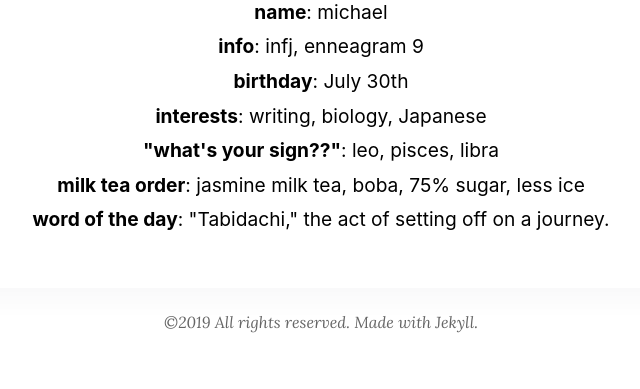
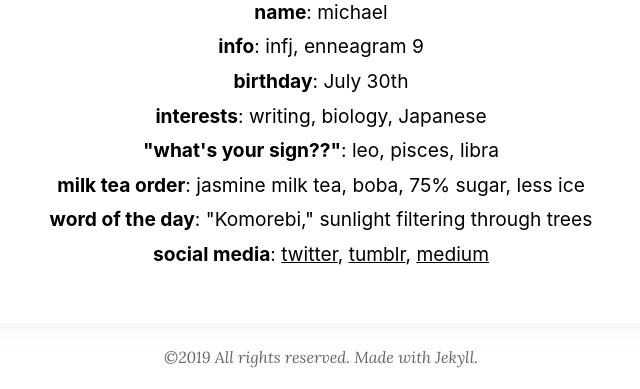
Before and after one commit to lycheekimchi/lycheekimchi.github.io, a Jekyll site: the page built from _pages/about.md, in a window 1280 px wide, cut to the strip 703-1092 px from the top of the page. Shown: the whole strip, without its empty margins (319-959 px from the left). Built offline with Jekyll 4.4.1, drawn with Linux system fonts in a browser that asks for light colours; some web fonts are replaced; before the commit the page ends 1058 px from its top, so only the background shows below that.

Commit message:
about update

```diff
--- a/_pages/about.md
+++ b/_pages/about.md
@@ -13,5 +13,6 @@ title: About
 	<li><strong>interests</strong>: writing, biology, Japanese</li>
 	<li><strong>"what's your sign??"</strong>: leo, pisces, libra</li>
 	<li><strong>milk tea order</strong>: jasmine milk tea, boba, 75% sugar, less ice</li>
-	<li><strong>word of the day</strong>: "Tabidachi," the act of setting off on a journey.</li>
+	<li><strong>word of the day</strong>: "Komorebi," sunlight filtering through trees</li>
+	<li><strong>social media</strong>: <a href="https://twitter.com/lycheekimchi">twitter</a>, <a href="https://lycheekimchi.tumblr.com/">tumblr</a>, <a href="https://medium.com/@themichaeldizon/">medium</a></li>
 </ul> </center> </div>
```
